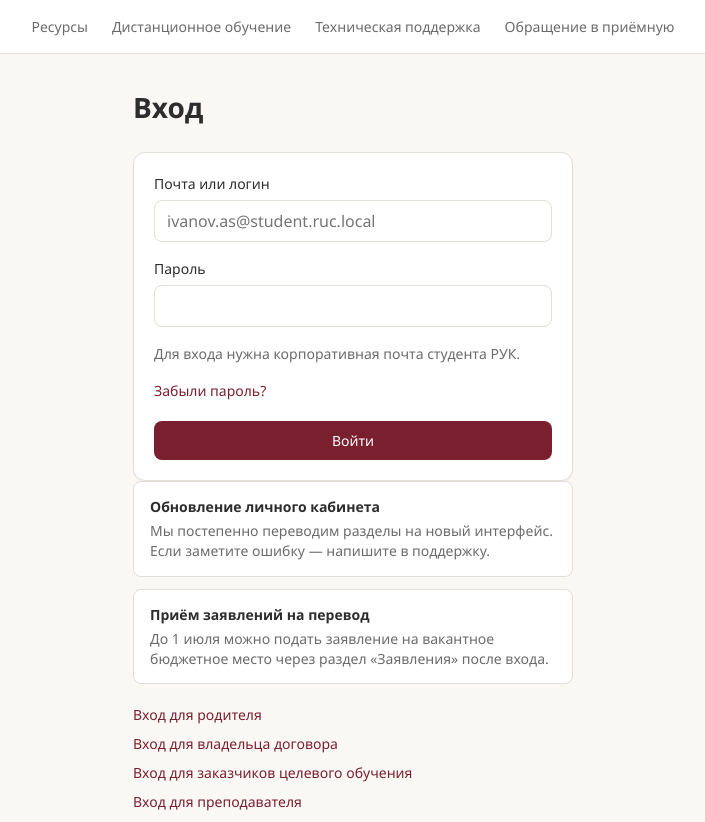
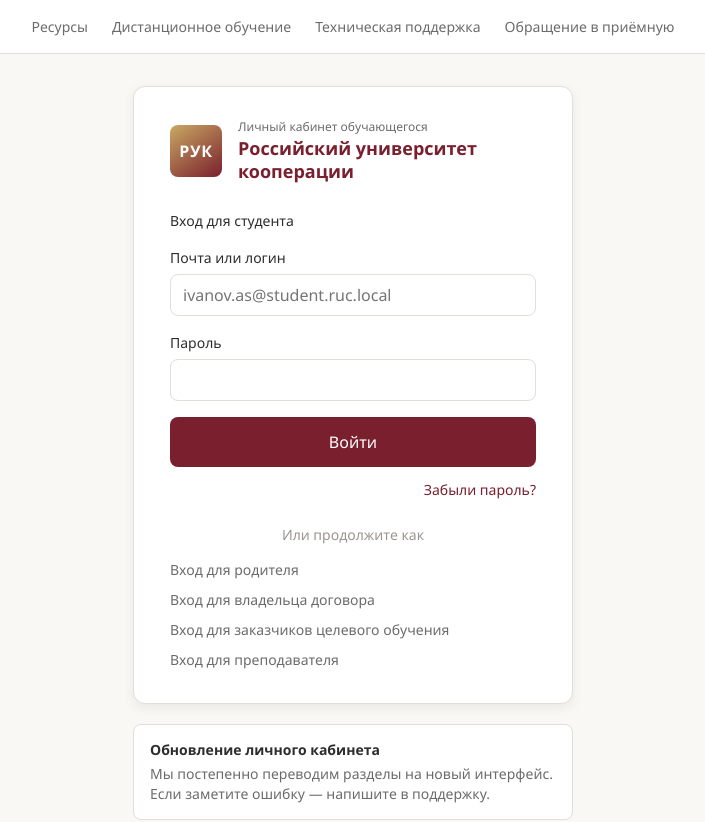
Before and after one commit to gama1726/ruk_lk, a React (Vite) app: page /login in a window 1280 px wide. Shown: the top 822 px of the page, without its empty margins (287-992 px from the left). Built offline with nearby package versions, Linux system fonts and the light colour scheme; no server answers.

Commit message:
refactor(auth): страницы входа в единой карточке

```diff
--- a/src/blocks/login-notices.module.css
+++ b/src/blocks/login-notices.module.css
@@ -1,5 +1,5 @@
 .notices {
-  margin: 0 0 1.25rem;
+  margin: 1.25rem 0 0;
   padding: 0;
   list-style: none;
   display: grid;
--- a/src/blocks/login-role-links.module.css
+++ b/src/blocks/login-role-links.module.css
@@ -1,19 +1,19 @@
 .roleLinks {
-  margin: 1.25rem 0 0;
+  margin: 0;
   padding: 0;
   list-style: none;
-  font-size: var(--font-size-sm);
 }
 
 .roleLinks li + li {
-  margin-top: 0.5rem;
+  margin-top: 0.375rem;
 }
 
 .roleLink {
-  color: var(--color-primary);
+  font-size: var(--font-size-sm);
+  color: var(--color-text-secondary);
   text-decoration: none;
 }
 
 .roleLink:hover {
-  text-decoration: underline;
+  color: var(--color-primary);
 }
--- a/src/pages/forgot-password.tsx
+++ b/src/pages/forgot-password.tsx
@@ -6,7 +6,9 @@
 import { useState, type FormEvent } from 'react'
 import { Link } from 'react-router-dom'
 import { paths } from '@/paths'
-import { ScreenHeader, Card, Input, Button } from '@/ui'
+import { AuthCard } from '@/blocks/auth-card'
+import card from '@/blocks/auth-card.module.css'
+import { Input, Button } from '@/ui'
 import styles from './public.module.css'
 import form from './auth-form.module.css'
 
@@ -45,16 +47,18 @@
 
   return (
     <>
-      <ScreenHeader title="Восстановление пароля" />
+      <AuthCard>
+        <p className={card.sectionLabel}>Восстановление пароля</p>
 
-      <Card>
         {done ? (
           <p className={styles.forgotOk}>
             Запрос принят. После подключения SSO письмо с инструкцией придёт на {email.trim()}.
           </p>
         ) : (
           <form className={form.form} onSubmit={handleSubmit}>
-            <p className={form.hint}>Укажите почту студента РУК и новый пароль. Сейчас это заглушка — пароль никуда не уходит.</p>
+            <p className={form.hint}>
+              Укажите почту студента РУК и новый пароль. Сейчас это заглушка — пароль никуда не уходит.
+            </p>
             <Input
               label="Корпоративная почта"
               type="email"
@@ -77,15 +81,15 @@
               error={pwdError}
               onChange={(e) => setConfirm(e.target.value)}
             />
-            <Button type="submit" fullWidth>
+            <Button type="submit" fullWidth size="lg">
               Восстановить пароль
             </Button>
           </form>
         )}
-      </Card>
+      </AuthCard>
 
       <p className={styles.back}>
-        <Link to={paths.login}>К входу</Link>
+        <Link to={paths.login}>Вход для студента</Link>
       </p>
     </>
   )
--- a/src/pages/link-login-form.tsx
+++ b/src/pages/link-login-form.tsx
@@ -1,7 +1,9 @@
 import { useState, type FormEvent } from 'react'
 import { Link } from 'react-router-dom'
 import { paths } from '@/paths'
-import { ScreenHeader, Card, Input, Button } from '@/ui'
+import { AuthCard } from '@/blocks/auth-card'
+import card from '@/blocks/auth-card.module.css'
+import { Input, Button } from '@/ui'
 import form from './auth-form.module.css'
 import pub from './public.module.css'
 
@@ -39,9 +41,9 @@
 
   return (
     <>
-      <ScreenHeader title={title} />
+      <AuthCard>
+        <p className={card.sectionLabel}>{title}</p>
 
-      <Card>
         {done ? (
           <p className={pub.forgotOk}>{successText(values)}</p>
         ) : (
@@ -58,12 +60,12 @@
                 onChange={(e) => setValues((v) => ({ ...v, [field.name]: e.target.value }))}
               />
             ))}
-            <Button type="submit" fullWidth>
+            <Button type="submit" fullWidth size="lg">
               Получить ссылку для входа
             </Button>
           </form>
         )}
-      </Card>
+      </AuthCard>
 
       <p className={pub.back}>
         <Link to={paths.login}>Вход для студента</Link>
--- a/src/pages/login-teacher.tsx
+++ b/src/pages/login-teacher.tsx
@@ -4,7 +4,9 @@
 
 import { Link } from 'react-router-dom'
 import { paths } from '@/paths'
-import { ScreenHeader, Card, Button } from '@/ui'
+import { AuthCard } from '@/blocks/auth-card'
+import card from '@/blocks/auth-card.module.css'
+import { Button } from '@/ui'
 import form from './auth-form.module.css'
 import pub from './public.module.css'
 
@@ -18,17 +20,16 @@
 
   return (
     <>
-      <ScreenHeader title="Вход для преподавателя" />
-
-      <Card>
+      <AuthCard>
+        <p className={card.sectionLabel}>Вход для преподавателя</p>
         <p className={form.hint}>
           Преподаватели и сотрудники входят через единый корпоративный портал. Студенческий логин здесь не
           подходит.
         </p>
-        <Button type="button" fullWidth onClick={goSso}>
+        <Button type="button" fullWidth size="lg" onClick={goSso}>
           Войти через корпоративный портал
         </Button>
-      </Card>
+      </AuthCard>
 
       <p className={pub.back}>
         <Link to={paths.login}>Вход для студента</Link>
--- a/src/pages/login.tsx
+++ b/src/pages/login.tsx
@@ -1,10 +1,16 @@
+/**
+ * @file Страница входа студента.
+ */
+
 import { useState, type FormEvent } from 'react'
 import { Link, useNavigate } from 'react-router-dom'
 import { useAuth } from '@/auth'
 import { paths } from '@/paths'
+import { AuthCard } from '@/blocks/auth-card'
+import card from '@/blocks/auth-card.module.css'
 import { LoginNotices } from '@/blocks/login-notices'
 import { LoginRoleLinks } from '@/blocks/login-role-links'
-import { ScreenHeader, Card, Input, Button } from '@/ui'
+import { Input, Button } from '@/ui'
 import styles from './auth-form.module.css'
 
 export function Login() {
@@ -37,8 +43,9 @@
 
   return (
     <>
-      <ScreenHeader title="Вход" />
-      <Card>
+      <AuthCard>
+        <p className={card.sectionLabel}>Вход для студента</p>
+
         <form className={styles.form} onSubmit={handleSubmit}>
           <Input
             label="Почта или логин"
@@ -57,21 +64,20 @@
             error={passwordError}
             disabled={busy}
           />
-          <p className={styles.hint}>Для входа нужна корпоративная почта студента РУК.</p>
-          <p className={styles.hint}>
-            <Link to={paths.forgot} className={styles.link}>
-              Забыли пароль?
-            </Link>
-          </p>
-          <div className={styles.actions}>
-            <Button type="submit" fullWidth loading={busy}>
-              Войти
-            </Button>
-          </div>
+          <Button type="submit" fullWidth loading={busy} size="lg">
+            Войти
+          </Button>
         </form>
-      </Card>
+
+        <p className={card.forgotRow}>
+          <Link to={paths.forgot}>Забыли пароль?</Link>
+        </p>
+
+        <p className={card.divider}>Или продолжите как</p>
+        <LoginRoleLinks />
+      </AuthCard>
+
       <LoginNotices />
-      <LoginRoleLinks />
     </>
   )
 }
--- a/src/pages/verify-code.tsx
+++ b/src/pages/verify-code.tsx
@@ -2,7 +2,9 @@
 import { Navigate, useNavigate } from 'react-router-dom'
 import { maskEmail, useAuth } from '@/auth'
 import { paths } from '@/paths'
-import { ScreenHeader, Card, Input, Button } from '@/ui'
+import { AuthCard } from '@/blocks/auth-card'
+import card from '@/blocks/auth-card.module.css'
+import { Input, Button } from '@/ui'
 import styles from './auth-form.module.css'
 
 export function Verify() {
@@ -34,16 +36,14 @@
   }
 
   return (
-    <>
-      <ScreenHeader title="Код из письма" subtitle="Подтвердите вход" />
-      <Card>
+    <AuthCard>
+      <p className={card.sectionLabel}>Подтверждение входа</p>
       <form className={styles.form} onSubmit={handleSubmit}>
         <p className={styles.hint}>
-            Отправили шестизначный код на <strong>{maskEmail(pendingEmail)}</strong>. Проверьте входящие и папку
-            «Спам».
+          Код отправлен на <strong>{maskEmail(pendingEmail)}</strong>. Проверьте входящие и папку «Спам».
         </p>
         <Input
-            label="Код"
+          label="Код из письма"
           name="code"
           inputMode="numeric"
           autoComplete="one-time-code"
@@ -53,13 +53,10 @@
           error={codeError}
           disabled={busy}
         />
-          <div className={styles.actions}>
-            <Button type="submit" fullWidth loading={busy}>
+        <Button type="submit" fullWidth loading={busy} size="lg">
           Подтвердить
         </Button>
-          </div>
       </form>
-      </Card>
-    </>
+    </AuthCard>
   )
 }
--- a/src/ui/Button/Button.module.css
+++ b/src/ui/Button/Button.module.css
@@ -28,7 +28,7 @@
 }
 
 .lg {
-  padding: 0.625rem 1.25rem;
+  padding: 0.75rem 1.25rem;
   font-size: var(--font-size-md);
 }
 
```
Lines whose indentation alone changed are shown as unchanged.
